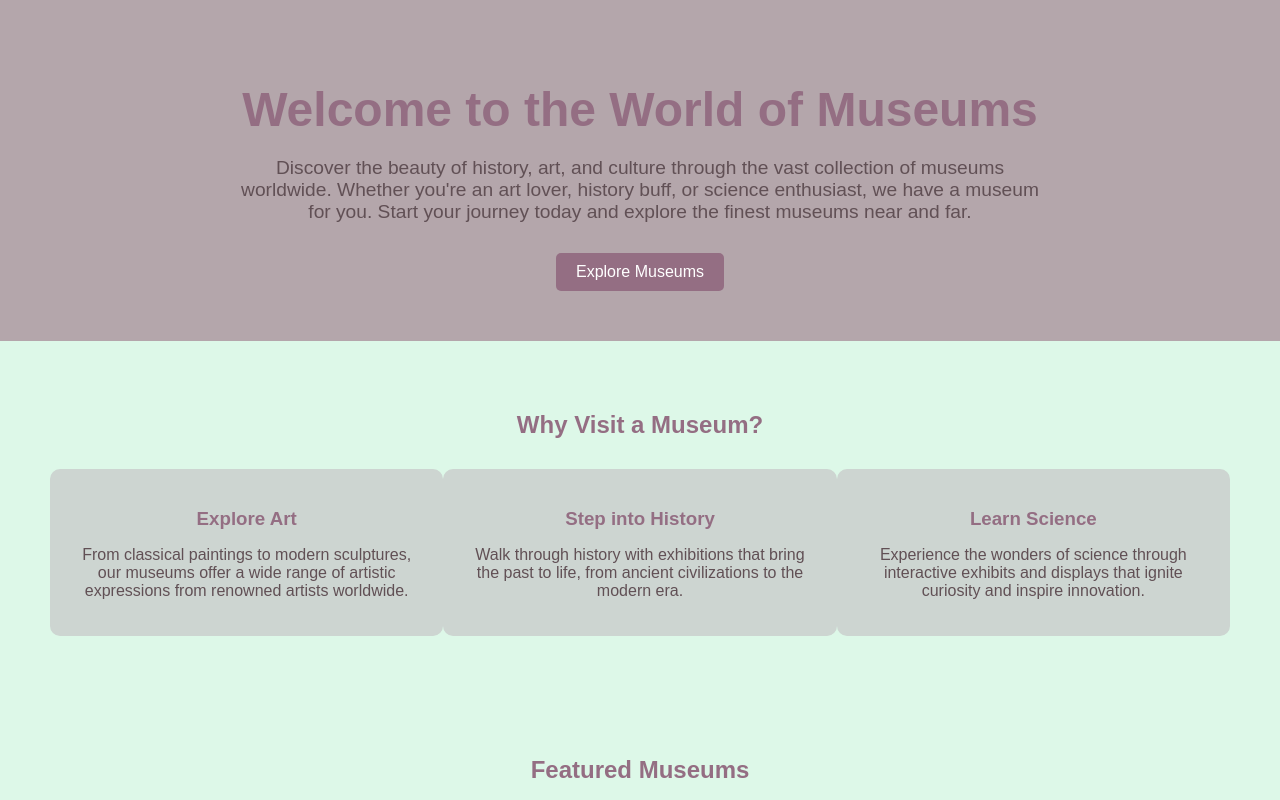
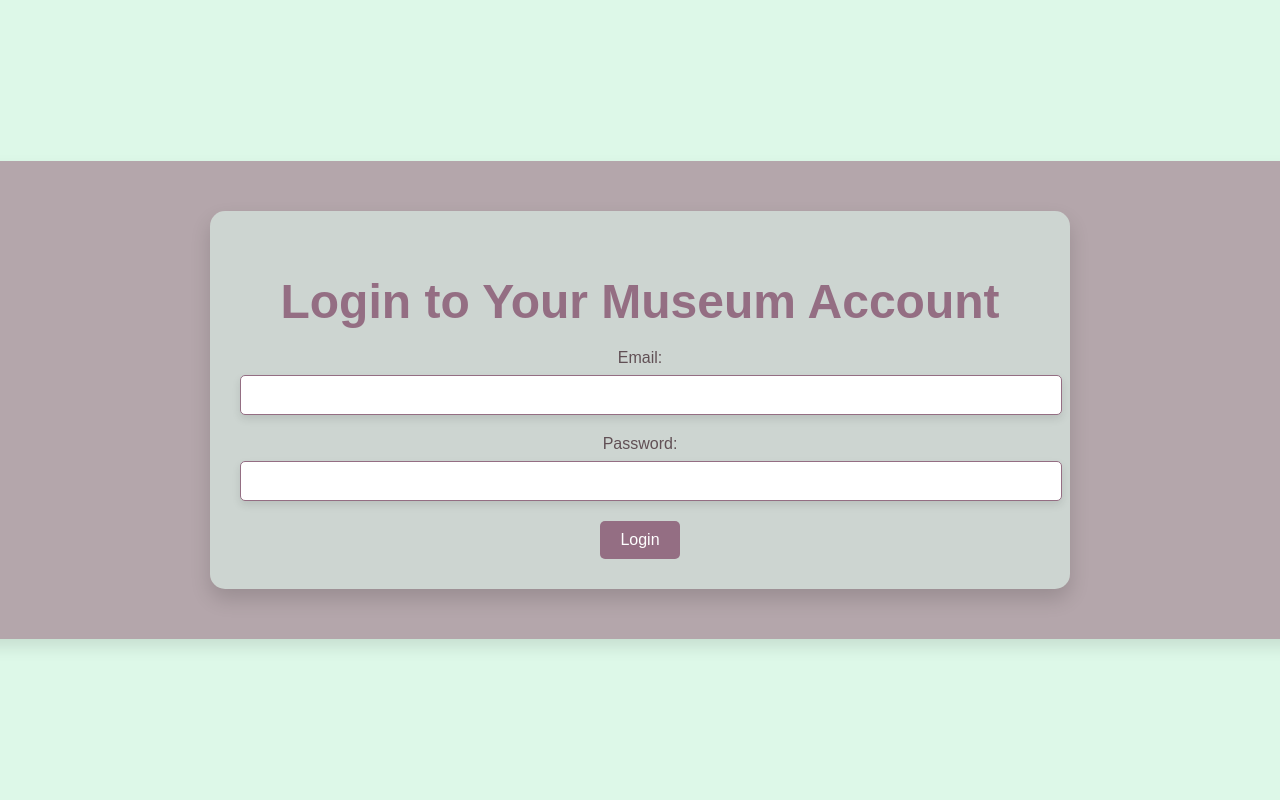
Before and after one commit to elab-development/internet-tehnologije-projekat-muzeji_2020_0235, a React (Create React App) app in the folder reactaplikacija/: page /login in a window 1280 px wide. Shown: the top 800 px of the page. Built offline with nearby package versions, Linux system fonts and the light colour scheme.

Commit message:
omogucen login

```diff
--- a/reactaplikacija/package.json
+++ b/reactaplikacija/package.json
@@ -6,6 +6,7 @@
     "@testing-library/jest-dom": "^5.17.0",
     "@testing-library/react": "^13.4.0",
     "@testing-library/user-event": "^13.5.0",
+    "axios": "^1.7.7",
     "react": "^18.3.1",
     "react-dom": "^18.3.1",
     "react-scripts": "5.0.1",
--- a/reactaplikacija/src/App.css
+++ b/reactaplikacija/src/App.css
@@ -1,38 +1,114 @@
-.App {
-  text-align: center;
+/* Colors */
+:root {
+  --light-green: #ddf8e8;
+  --grey: #cdd5d1;
+  --soft-brown: #b4a6ab;
+  --purple: #946e83;
+  --dark-brown: #615055;
 }
 
-.App-logo {
-  height: 40vmin;
-  pointer-events: none;
+/* General Styles */
+body {
+  margin: 0;
+  font-family: 'Arial', sans-serif;
+  background-color: var(--light-green);
+  color: var(--dark-brown);
 }
 
-@media (prefers-reduced-motion: no-preference) {
-  .App-logo {
-    animation: App-logo-spin infinite 20s linear;
-  }
+h1, h2, h3 {
+  color: var(--purple);
 }
 
-.App-header {
-  background-color: #282c34;
-  min-height: 100vh;
+p {
+  color: var(--dark-brown);
+}
+
+.app-container {
   display: flex;
   flex-direction: column;
   align-items: center;
+  height: 100vh;
   justify-content: center;
-  font-size: calc(10px + 2vmin);
-  color: white;
 }
 
-.App-link {
-  color: #61dafb;
+/* Hero Section */
+.hero-section {
+  background-color: var(--soft-brown);
+  width: 100%;
+  padding: 50px;
+  text-align: center;
+  border-radius: 10px;
+  box-shadow: 0 8px 16px rgba(0, 0, 0, 0.1);
 }
 
-@keyframes App-logo-spin {
-  from {
-    transform: rotate(0deg);
-  }
-  to {
-    transform: rotate(360deg);
-  }
+.hero-content {
+  max-width: 500px;
+  margin: 0 auto;
+  padding: 30px;
+  background-color: var(--grey);
+  border-radius: 15px;
+  box-shadow: 0 10px 20px rgba(0, 0, 0, 0.15);
 }
+
+.hero-content h1 {
+  font-size: 2.5rem;
+  margin-bottom: 20px;
+}
+
+.hero-content p {
+  font-size: 1.2rem;
+  margin-bottom: 20px;
+}
+
+.form-group {
+  margin-bottom: 20px;
+}
+
+.form-group label {
+  font-size: 1rem;
+  margin-bottom: 8px;
+  display: block;
+}
+
+.form-group input {
+  width: 100%;
+  padding: 10px;
+  font-size: 1rem;
+  border: 1px solid var(--purple);
+  border-radius: 5px;
+  box-shadow: 0 4px 8px rgba(0, 0, 0, 0.1);
+  transition: box-shadow 0.3s ease-in-out;
+}
+
+.form-group input:focus {
+  outline: none;
+  box-shadow: 0 8px 16px rgba(0, 0, 0, 0.2);
+}
+
+.explore-button {
+  background-color: var(--purple);
+  color: white;
+  padding: 12px 24px;
+  border: none;
+  border-radius: 5px;
+  cursor: pointer;
+  font-size: 1rem;
+  transition: background-color 0.3s ease;
+}
+
+.explore-button:hover {
+  background-color: var(--dark-brown);
+}
+
+/* Error & Success Messages */
+.error-message {
+  color: red;
+  font-size: 1rem;
+  margin-bottom: 20px;
+}
+
+.success-message {
+  color: green;
+  font-size: 1rem;
+  margin-bottom: 20px;
+}
--- a/reactaplikacija/src/App.js
+++ b/reactaplikacija/src/App.js
@@ -1,12 +1,14 @@
 import logo from './logo.svg';
 import './App.css';
 import Pocetna from './Komponente/Pocetna';
+import LoginForm from './Komponente/LoginForm';
 
 function App() {
   return (
     <div className="App">
+       <LoginForm></LoginForm>
+        {/* <Pocetna></Pocetna> */}
 
-        <Pocetna></Pocetna>
     </div>
   );
 }
--- /dev/null
+++ b/reactaplikacija/src/Komponente/LoginForm.js
@@ -0,0 +1,79 @@
+import React, { useState } from 'react';
+import axios from 'axios';
+
+
+const LoginForm = () => {
+  const [formData, setFormData] = useState({
+    email: '',
+    password: '',
+  });
+
+  const [error, setError] = useState(null);
+  const [success, setSuccess] = useState(null);
+
+  const handleChange = (e) => {
+    setFormData({
+      ...formData,
+      [e.target.name]: e.target.value,
+    });
+  };
+
+  const handleSubmit = async (e) => {
+    e.preventDefault();
+
+    try {
+      const response = await axios.post('http://127.0.0.1:8000/api/login', formData);
+
+      // Čuvanje tokena i korisničkih podataka u sessionStorage
+      sessionStorage.setItem('auth_token', response.data.token);
+      sessionStorage.setItem('user', JSON.stringify(response.data.user));
+
+      setSuccess('Login successful!');
+      setError(null);
+    } catch (err) {
+      setError('Login failed. Please check your credentials.');
+      setSuccess(null);
+    }
+  };
+
+  return (
+    <div className="app-container">
+      <div className="hero-section">
+        <div className="hero-content">
+          <h1>Login to Your Museum Account</h1>
+          {error && <p className="error-message">{error}</p>}
+          {success && <p className="success-message">{success}</p>}
+          <form onSubmit={handleSubmit} className="login-form">
+            <div className="form-group">
+              <label htmlFor="email">Email:</label>
+              <input
+                type="email"
+                id="email"
+                name="email"
+                value={formData.email}
+                onChange={handleChange}
+                required
+              />
+            </div>
+
+            <div className="form-group">
+              <label htmlFor="password">Password:</label>
+              <input
+                type="password"
+                id="password"
+                name="password"
+                value={formData.password}
+                onChange={handleChange}
+                required
+              />
+            </div>
+
+            <button type="submit" className="explore-button">Login</button>
+          </form>
+        </div>
+      </div>
+    </div>
+  );
+};
+
+export default LoginForm;
```
Also changed, not shown: 2 other files (tests, documents, lock files or other folders).
